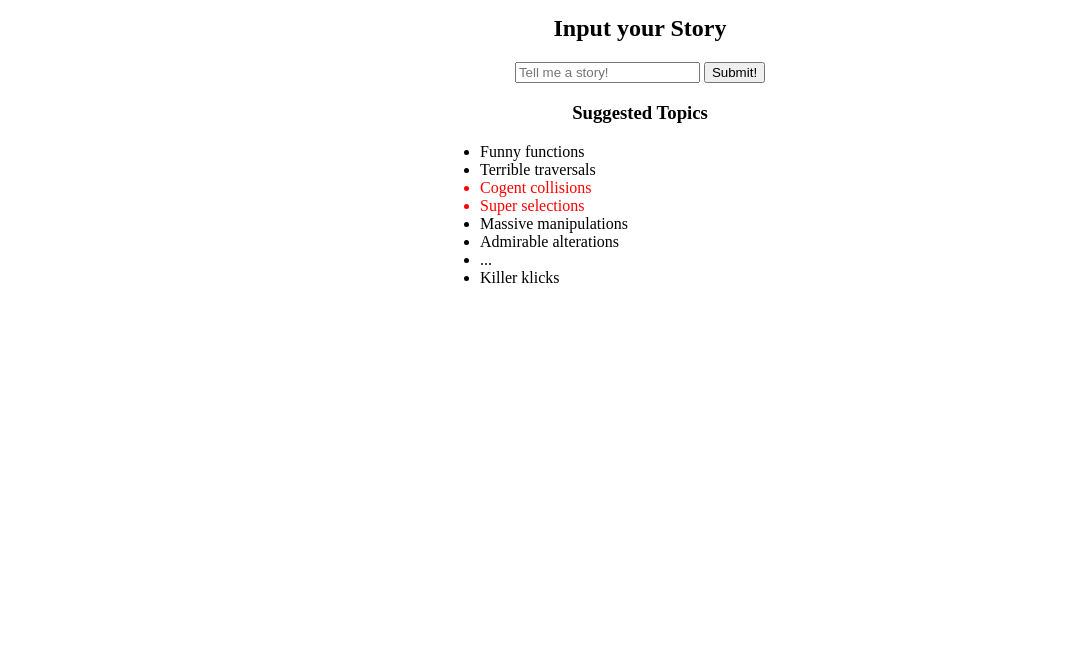
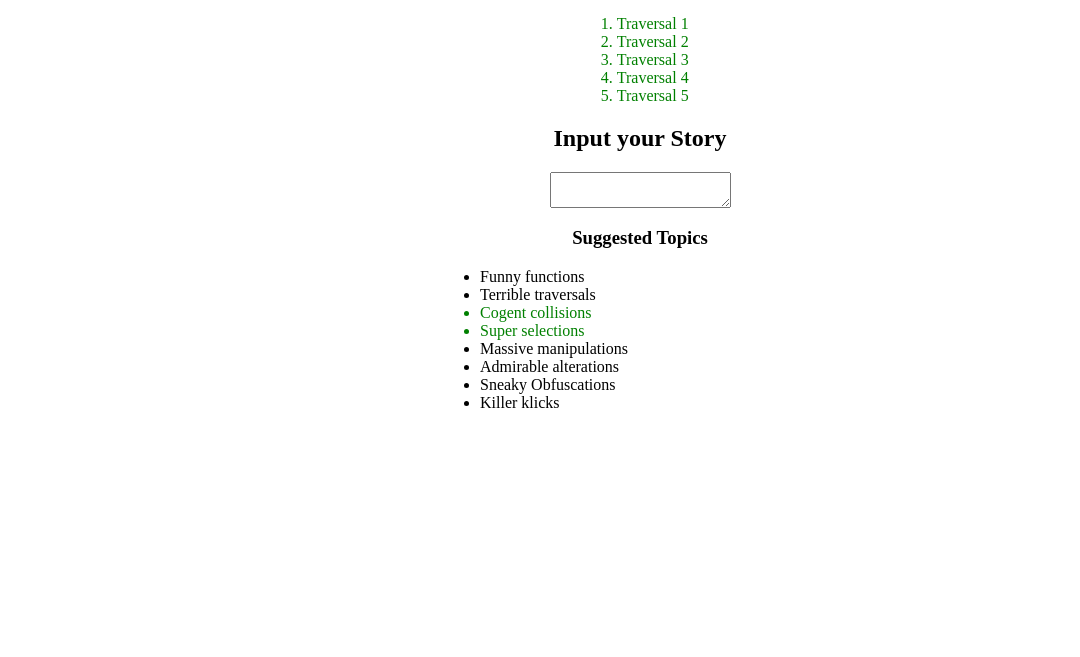
Before and after one commit to vikingeducation/assignment_jq_dom_sprint, a plain HTML site: page index.html in a window 1280 px wide. Shown: the part 143-800 px from the top of the page, without its empty margins (0-1080 px from the left). Drawn offline with nearby package versions, Linux system fonts and the light colour scheme.

Commit message:
finished exercise

```diff
--- a/index.html
+++ b/index.html
@@ -52,7 +52,11 @@
       Click me to get free stuff!!!!
     </a>
   </div>
-
+  <script
+  src="https://code.jquery.com/jquery-3.2.1.slim.min.js"
+  integrity="sha256-k2WSCIexGzOj3Euiig+TlR8gA0EmPjuc79OEeY5L45g="
+  crossorigin="anonymous"></script>
+  <script type="text/javascript" src="script.js"></script>
 </body>
 
 </html>
--- /dev/null
+++ b/script.js
@@ -0,0 +1,26 @@
+$(() => {
+	console.log("r youz rdyz??");
+
+	$('h1').text('JQuery Wars: Traverse and Manipulate the DOM Force');
+
+	$('.info-box').append(
+		'<ol class="newlist"><li>Traversal 1</li><li>Traversal 2</li><li>Traversal 3</li><li>Traversal 4</li><li>Traversal 5</li></ol>'
+		);
+
+	$('.newlist').css('margin-left', 45+'%');
+
+	$(".sad").attr('class', 'happy');
+
+	$('#annoying-popup a').attr('href', 'http://www.cashcats.biz');
+
+	$('#annoying-popup').css('top', 40);
+
+	$('.suggested-topics ul li').eq(6).text('Sneaky Obfuscations');
+
+	$('.input-form form').first().replaceWith('<textarea>');
+
+	$('.input-form').css({
+		display: 'flex',
+		'justify-content': 'center'
+	});
+});
```
